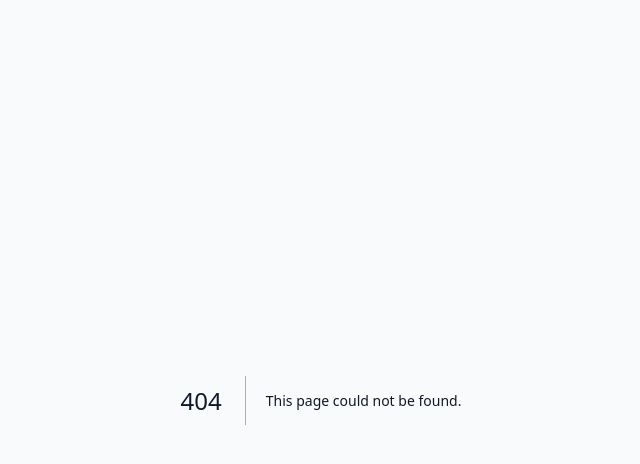
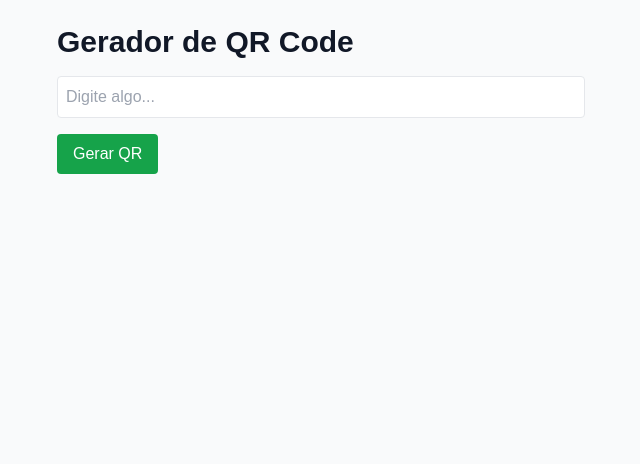
Before and after one commit to gustavoilg/lulotools, a Next.js app: page /qr in a window 1280 px wide. Before the commit this address had no page. Shown: the top 464 px of the page, without its empty margins (319-959 px from the left). Built offline with nearby package versions, Linux system fonts and the light colour scheme.

Commit message:
Create page.tsx

```diff
--- /dev/null
+++ b/app/qr/page.tsx
@@ -0,0 +1,45 @@
+"use client";
+
+import { useState } from "react";
+import QRCode from "qrcode";
+
+export default function QrPage() {
+  const [text, setText] = useState("");
+  const [qr, setQr] = useState<string | null>(null);
+
+  const generateQr = async () => {
+    try {
+      const qrCodeUrl = await QRCode.toDataURL(text);
+      setQr(qrCodeUrl);
+    } catch (err) {
+      alert("Erro ao gerar QR Code");
+    }
+  };
+
+  return (
+    <div className="p-6 max-w-xl mx-auto">
+      <h1 className="text-3xl font-bold mb-4">Gerador de QR Code</h1>
+
+      <input
+        type="text"
+        placeholder="Digite algo..."
+        className="border p-2 rounded w-full mb-4"
+        value={text}
+        onChange={(e) => setText(e.target.value)}
+      />
+
+      <button
+        onClick={generateQr}
+        className="px-4 py-2 bg-green-600 text-white rounded"
+      >
+        Gerar QR
+      </button>
+
+      {qr && (
+        <div className="mt-6">
+          <img src={qr} className="w-48 mx-auto" />
+        </div>
+      )}
+    </div>
+  );
+}
```
